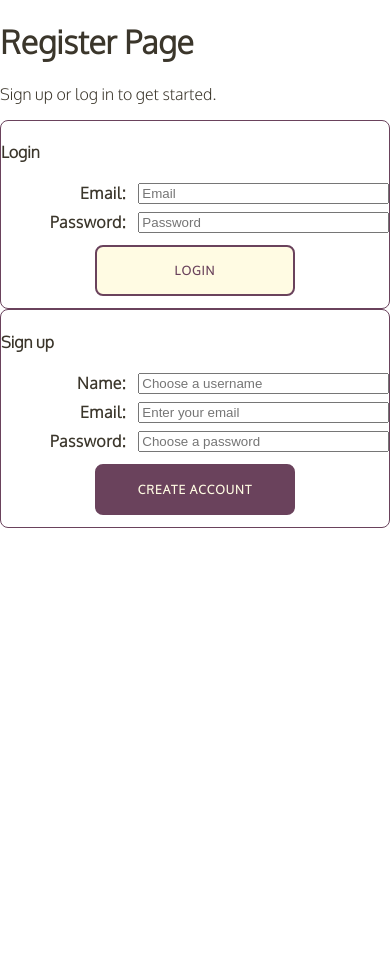
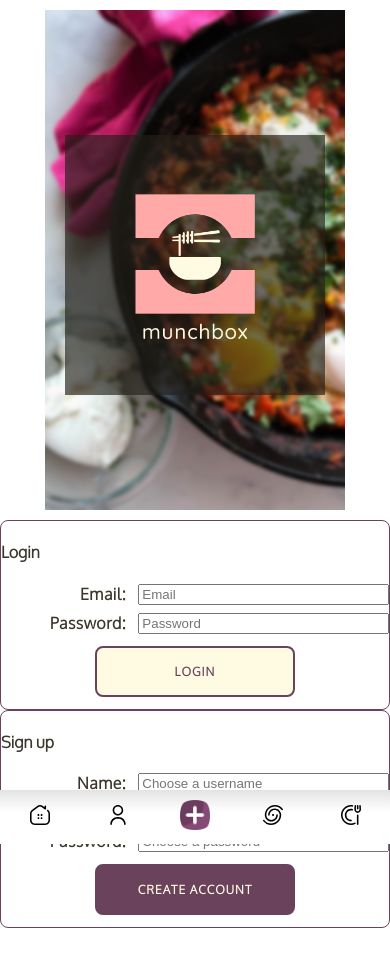
Before and after one commit to supernova4888/munchbox, a React (Create React App) app in the folder frontend/: page / in a window 390 px wide. Shown: the top 966 px of the page. Before the commit the page ends 844 px from the top, so only its background shows below. Built offline with nearby package versions, Linux system fonts and the light colour scheme.

Commit message:
Add background image to auth page, format for mobile

```diff
--- a/frontend/src/App.jsx
+++ b/frontend/src/App.jsx
@@ -13,25 +13,27 @@ import Navbar from "./components/Navbar.jsx";
 
 export default function App() {
   // State
-    const [loggedIn, setLoggedIn] = useState(Auth.isLoggedIn());
+    /*const [loggedIn, setLoggedIn] = useState(Auth.isLoggedIn());*/
   // Constants
-    Auth.bindLoggedInStateSetter(setLoggedIn);
+    /*Auth.bindLoggedInStateSetter(setLoggedIn);*/
   // Components
-    const loggedInRouter = (
+    /*const loggedInRouter = (*/
+    return (
         <BrowserRouter>
             <Navbar onLogout={() => Auth.logout()} />
 
             <Switch>
+                <Route component={AuthPage} path="/" />
                 <Route exact component={HomePage} path="/home" />
                 <Route exact component={PostPage} path="/post" />
                 <Route exact component={ProfilePage} path="/profile" />
                 <Route exact component={SpinnerPage} path="/spinner" />
             </Switch>
 
-            <Navbar />
+
         </BrowserRouter>
-    );
+    ); }
 
 
-  return loggedIn ? loggedInRouter : <AuthPage />;
-}
+/*  return loggedIn ? loggedInRouter : <AuthPage />;
+}*/
--- a/frontend/src/pages/auth/AuthPage.jsx
+++ b/frontend/src/pages/auth/AuthPage.jsx
@@ -5,7 +5,10 @@ import React from "react";
 import LoginForm from "./LoginForm";
 import RegisterForm from "./RegisterForm";
 import Auth from "../../services/Auth";
-// add logo
+// Images
+import background from "../../resources/images/jenn-kosar-rzPVSqQjjqs-unsplash_gauss30.jpg";
+import munchText from "../../resources/munchbox-text-transparent.png";
+import munchLogo from "../../resources/logo_transparent_square.png";
 
 export default function LoginPage() {
     // Methods
@@ -24,11 +27,15 @@ export default function LoginPage() {
     }
 
     return (
-        <div className="wrapper">
-            <div className="container">
-                    <h1 className="card-title">Register Page</h1>
-                    <p>Sign up or log in to get started.</p>
+        <div>
+            <div className="imageBlockContainer">
+                <div className="imageBlock">
+                    <h1 className="imageBlockTitle">
+                    <img className="logo" src={munchLogo} />
+                    <img className="logoText" src={munchText} /></h1>
+                </div>
             </div>
+
             <div className="login">
             <LoginForm onSubmit={login}/>
             </div>
--- a/frontend/src/styles/_shared.css
+++ b/frontend/src/styles/_shared.css
@@ -68,6 +68,49 @@ body {
 
 
 @media (min-width: 1px) {
+    body {
+        margin-bottom: 60px;
+    }
+    .imageBlockContainer {
+        display: flex;
+        justify-content: center;
+    }
+    .imageBlock {
+        margin: 10px;
+        width: 300px;
+        height: 500px;
+        float: left;
+        background: url('../resources/images/jenn-kosar-rzPVSqQjjqs-unsplash_gauss30.jpg');
+        background-size: cover;
+    }
+    .imageBlockTitle {
+        background: rgba(35, 32, 26, 0.65);
+        padding: 8px;
+        margin-top: 125px;
+        margin-left: 20px;
+        margin-right: 20px;
+
+    }
+    .backgroundImg {
+        max-height: 90%;
+        max-width: 90%;
+        margin-left: 20px;
+
+    }
+    .logo {
+        max-width: 50%;
+        display: block;
+        margin-right: auto;
+        margin-left: auto;
+        margin-top: 50px;
+    }
+    .logoText{
+        max-width: 50%;
+        display: block;
+        margin-right: auto;
+        margin-left: auto;
+        margin-bottom: 40px;
+    }
 }
 
 @media (min-width: 600px) {
```
Also changed, not shown: frontend/src/resources/images/jenn-kosar-rzPVSqQjjqs-unsplash.jpg (added), frontend/src/resources/images/jenn-kosar-rzPVSqQjjqs-unsplash_gauss30.jpg (added).
